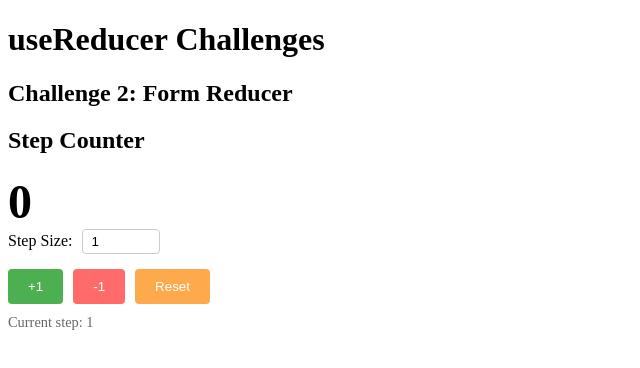
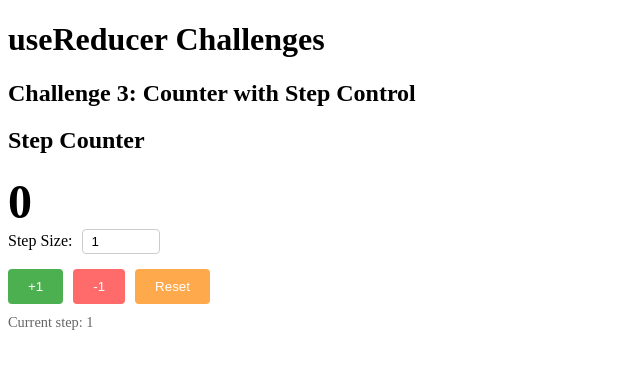
Before and after one commit to HaithamAbuDraz/react-learning-journey, a React (Vite) app: page / in a window 1280 px wide. Shown: the top 368 px of the page, without its empty margins (0-640 px from the left). Built offline with nearby package versions, Linux system fonts and the light colour scheme.

Commit message:
Update challenge heading to 'Challenge 3: Counter with Step Control'

```diff
--- a/src/challenges/14-useReducer/UseReducerChallenge.jsx
+++ b/src/challenges/14-useReducer/UseReducerChallenge.jsx
@@ -6,7 +6,7 @@ function UseReducerChallenge() {
       <h1>useReducer Challenges</h1>
 
       <section>
-        <h2>Challenge 2: Form Reducer</h2>
+        <h2>Challenge 3: Counter with Step Control</h2>
         <StepCounter />
       </section>
     </div>
```
